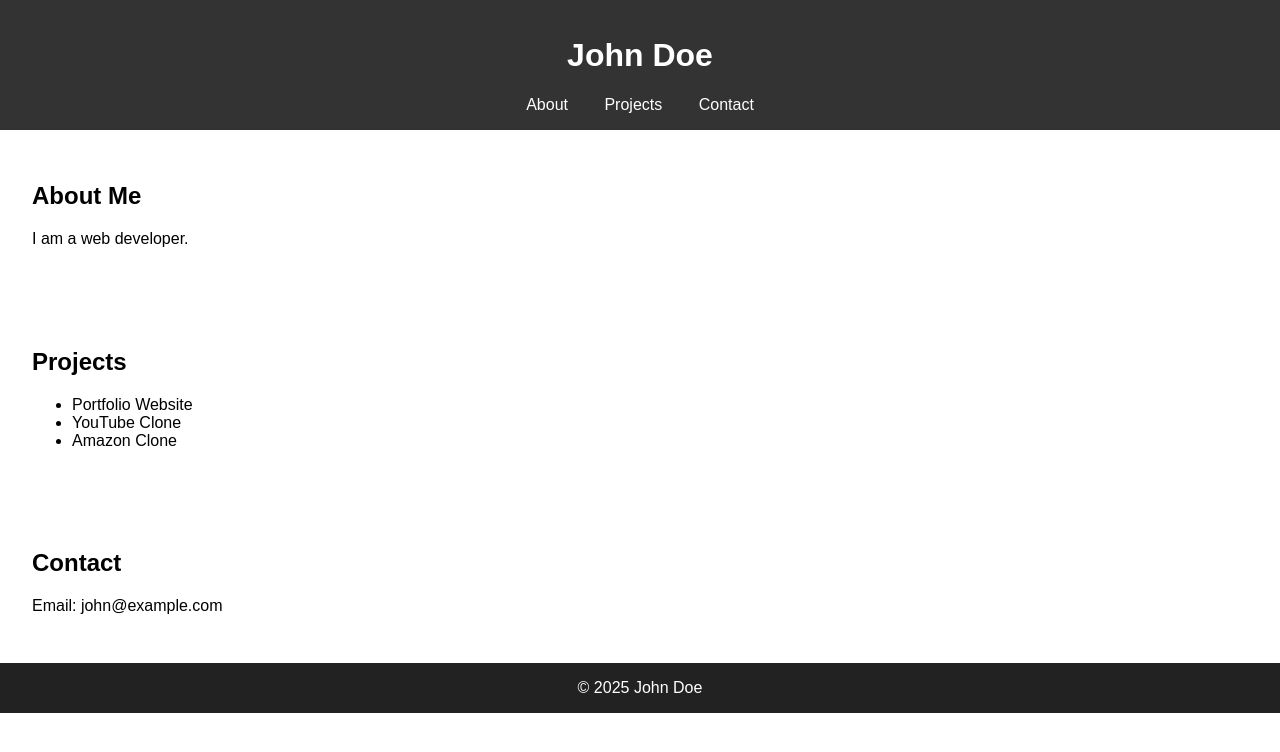
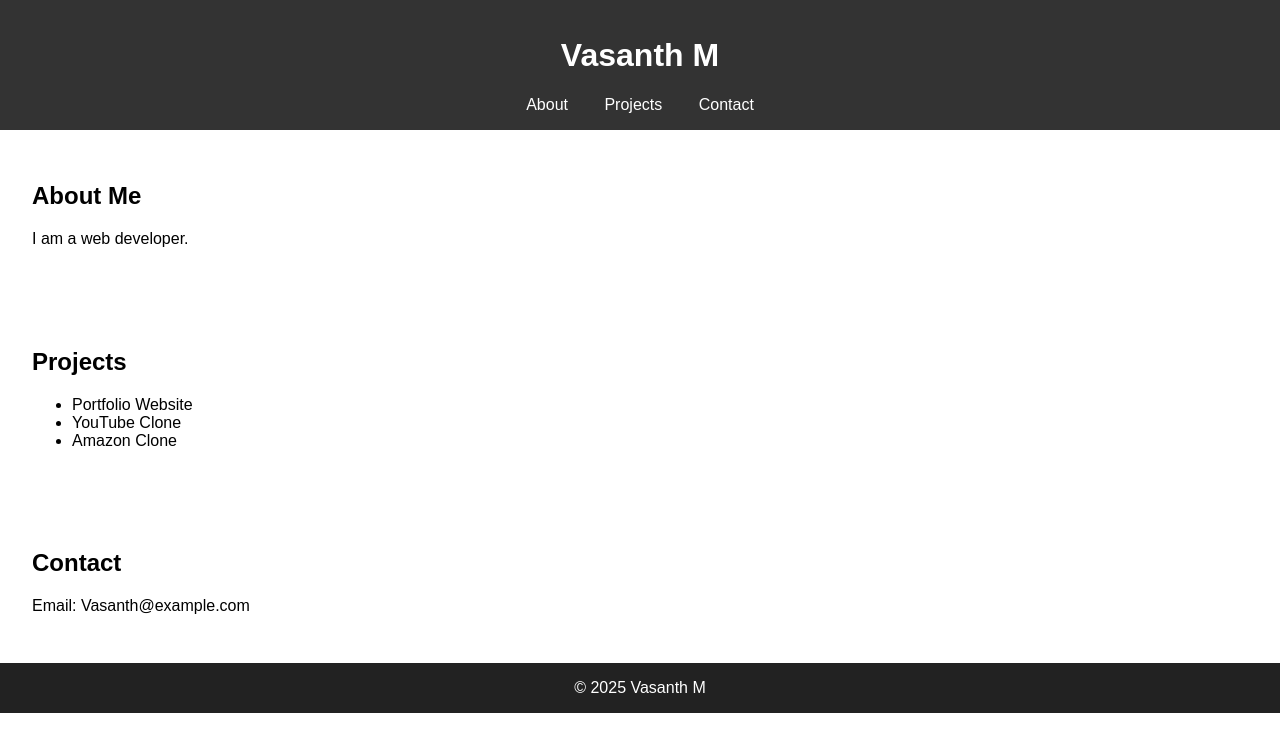
Before and after one commit to Vasanthcyber/protfoliowebsite, a plain HTML site: page index.html in a window 1280 px wide. Drawn offline with Linux system fonts and the light colour scheme; files that its build step writes are made by us from their sources.

Commit message:
Update index.html

```diff
--- a/index.html
+++ b/index.html
@@ -8,7 +8,7 @@
 </head>
 <body>
   <header>
-    <h1>John Doe</h1>
+    <h1>Vasanth M</h1>
     <nav>
       <a href="#about">About</a>
       <a href="#projects">Projects</a>
@@ -29,8 +29,8 @@
   </section>
   <section id="contact">
     <h2>Contact</h2>
-    <p>Email: john@example.com</p>
+    <p>Email: Vasanth@example.com</p>
   </section>
-  <footer>&copy; 2025 John Doe</footer>
+  <footer>&copy; 2025 Vasanth M</footer>
 </body>
 </html>
```
